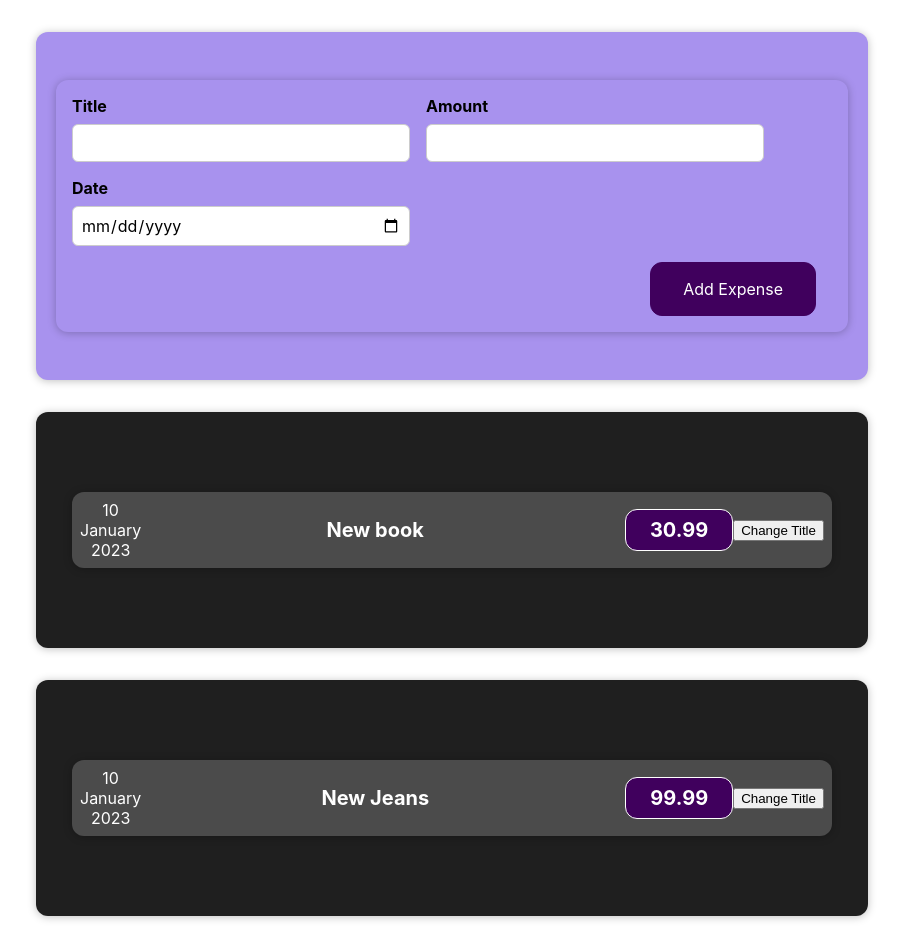
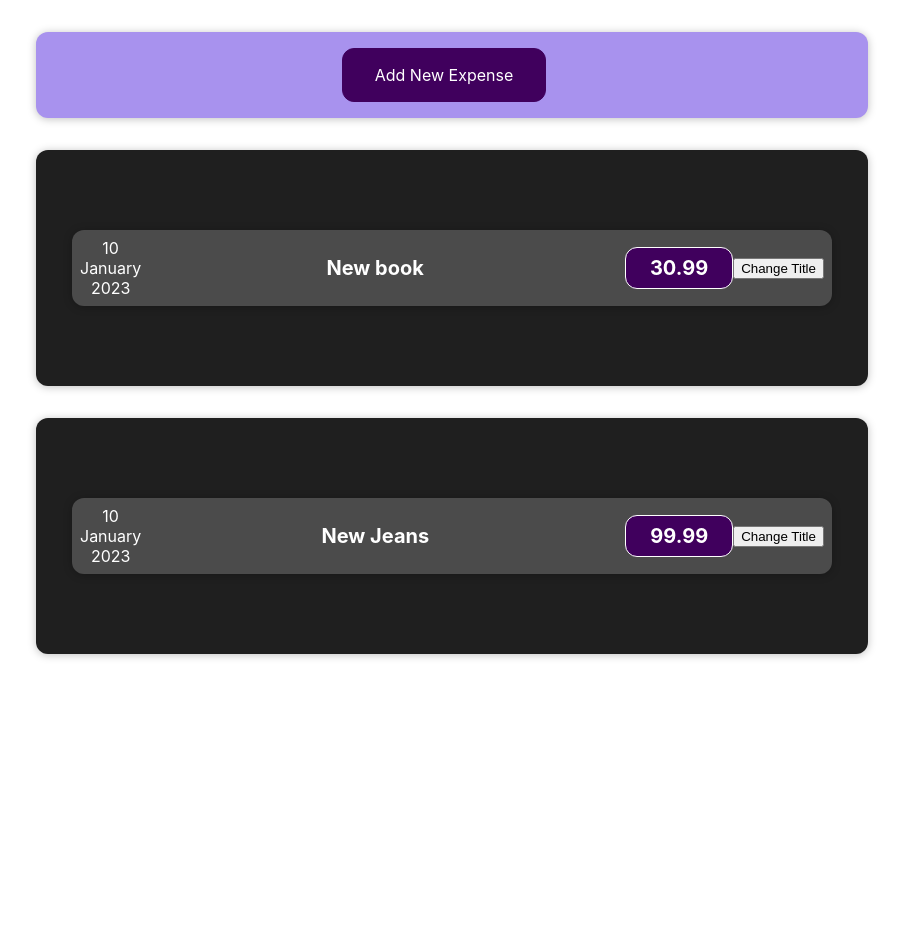
Before and after one commit to DanilKersontsev/expenses, a React (Create React App) app: page / in a window 1280 px wide. Shown: the whole page, without its empty margins (188-1091 px from the left). After the commit the page ends 800 px from the top, so only its background shows below. Built offline with nearby package versions, Linux system fonts and the light colour scheme.

Commit message:
Vormide esitamise töötlemine

```diff
--- a/src/component/NewExpense/ExpenseForm.js
+++ b/src/component/NewExpense/ExpenseForm.js
@@ -1,59 +1,93 @@
-import './ExpenseForm.css';
-import {useState} from "react";
+import React, {useState} from "react";
+import "./ExpenseForm.css"
 
-const ExpenseForm = () => {
-    const [userInput, setUserInput] = useState({
-        enteredTitle: '',
-        enteredAmount: '',
-        enteredDate: ''
-    })
-    console.log(userInput)
-
-    const titleChangeHandler = (event) => {
-        setUserInput({
-            ...userInput,
-            enteredTitle: event.target.value
-        })
+const ExpenseForm = (props) =>{
+    const [formShow, setFormShow] = useState(false)
+    const [buttonShow, setButtonShow] = useState(true)
+    const [enteredTitle,setEnteredTitle] = useState('')
+    const [enteredAmount,setEnteredAmount] = useState('')
+    const [enteredDate,setEnteredDate] = useState('')
+    const titleChangeHandler = (event) =>{
+        setEnteredTitle(event.target.value)
+    }
+    const amountChangeHandler = (event) =>{
+        setEnteredAmount(event.target.value)
+    }
+    const dateChangeHandler = (event) =>{
+        setEnteredDate(event.target.value)
+    }
+    const submitHandler = (event) =>{
+        event.preventDefault()
+        const expenseData = {
+            title: enteredTitle,
+            amount:enteredAmount,
+            date:new Date(enteredDate)
+        }
+        props.onSaveExpenseData(expenseData)
+        setEnteredTitle('')
+        setEnteredAmount('')
+        setEnteredDate('')
+    }
+    const showForm = () =>{
+        if (formShow === true) {
+            setFormShow(false)
+            setEnteredTitle('')
+            setEnteredAmount('')
+            setEnteredDate('')
+            showButton()
+        } else if (formShow === false) {
+            setFormShow(true)
+            setEnteredTitle('')
+            setEnteredAmount('')
+            setEnteredDate('')
+            showButton()
+        }
+    }
+    const showButton = () =>{
+        if (buttonShow === true) {
+            setButtonShow(false)
+        } else if (buttonShow === false) {
+            setButtonShow(true)
+        }
     }
 
-    const amountChangeHandler = (event) => {
-        setUserInput({
-            ...userInput,
-            enteredTitle: event.target.value
-        })
-    }
 
-    const dateChangeHandler = (event) => {
-        setUserInput({
-            ...userInput,
-            enteredDate: event.target.value
-        })
-    }
 
     return(
-        <div class="App">
-            <div class="new-expense">
-                <form>
+        <div>
+            {buttonShow ?(
+                <button  onClick={showForm}>Add New Expense</button>
+            ):null
+            }
+            { formShow ?(
+                <form onSubmit={submitHandler}>
                     <div className="new-expense__controls">
                         <div className="new-expense__control">
                             <label>Title</label>
-                            <input type="text" onChange={titleChangeHandler} />
+                            <input type="text" onChange={titleChangeHandler} value={enteredTitle}/>
+
                         </div>
                         <div className="new-expense__control">
                             <label>Amount</label>
-                            <input type="number" min="0.01" step="0.01" onChange={amountChangeHandler}/>
+                            <input type="number" min="0.01" step="0.01" onChange={amountChangeHandler} value={enteredAmount}/>
                         </div>
                         <div className="new-expense__control">
                             <label>Date</label>
-                            <input type="date" min="2023-01-18" max="2025-12-31" onChange={dateChangeHandler}/>
+                            <input type="date" min="2023-01-18" max="2025-12-31" onChange={dateChangeHandler} value={enteredDate}/>
                         </div>
                     </div>
-                    <div className="new-expense__actions">
+                    <div className="new-expense__actions" style={{display:"inline-block"}}>
                         <button type="submit">Add Expense</button>
                     </div>
+                    <div className="new-expense__actions" style={{display:"inline-block"}}>
+                        <button onClick={showForm}>Cancel</button>
+                    </div>
                 </form>
-            </div>
+
+            ):null
+            }
         </div>
+
     )
 }
 export default ExpenseForm
```
